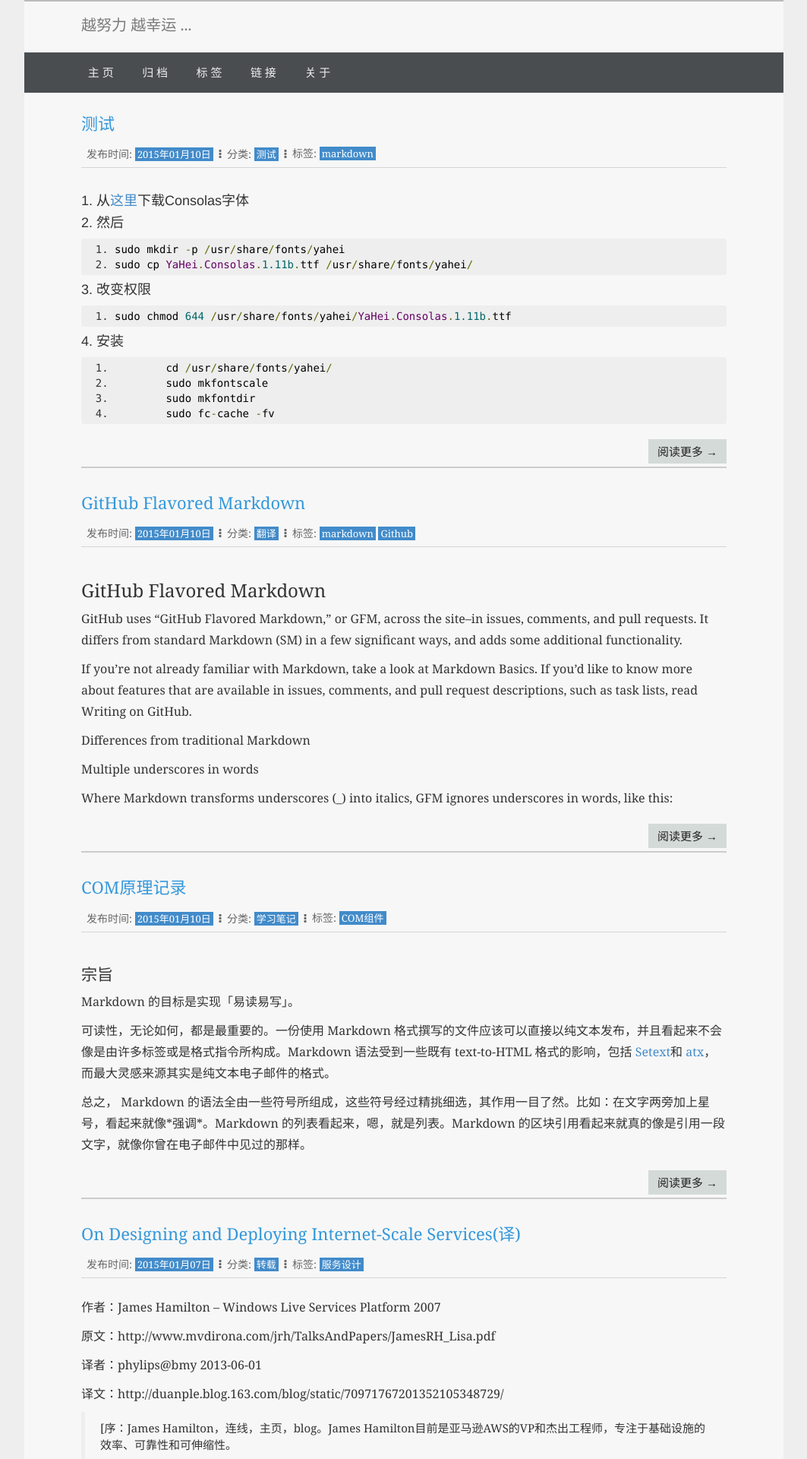
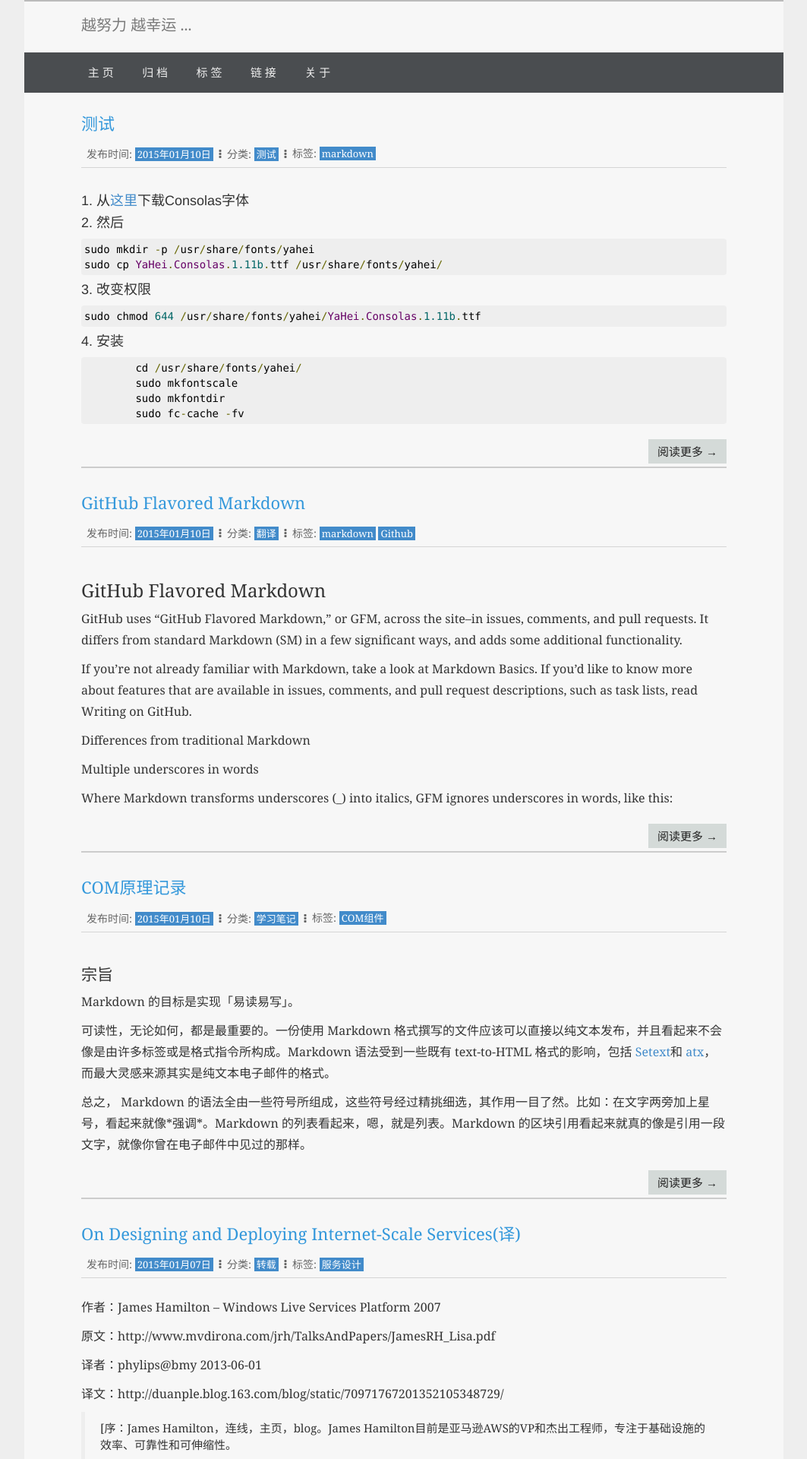
Before and after one commit to thinkerou/thinkerou, a Jekyll site: the page built from index.html, in a window 1280 px wide. Shown: the top 1920 px of the page at 76% size, without its empty margins (108-1171 px from the left). Built offline with Jekyll 4.4.1, drawn with Linux system fonts in a browser that asks for light colours; Markdown is read by kramdown in place of the engine named in the settings; the list of posts is cut into pages by our own code.

Commit message:
code-pretty

```diff
--- a/_layouts/default.html
+++ b/_layouts/default.html
@@ -53,7 +53,7 @@
     <script src="/static/google-code-prettify/prettify.js" type="text/javascript"></script>
     <script type="text/javascript">
         $(document).ready(function() {
-            $('pre').addClass('prettyprint linenums').attr('style', 'overflow:auto');
+            $('pre').addClass('prettyprint').attr('style', 'overflow:auto');
             prettyPrint();
         });
     </script>
--- a/static/google-code-prettify/prettify.css
+++ b/static/google-code-prettify/prettify.css
@@ -1 +1 @@
-.pln{color:#000}@media screen{.str{color:#080}.kwd{color:#008}.com{color:#800}.typ{color:#606}.lit{color:#066}.pun,.opn,.clo{color:#660}.tag{color:#008}.atn{color:#606}.atv{color:#080}.dec,.var{color:#606}.fun{color:red}}@media print,projection{.str{color:#060}.kwd{color:#006;font-weight:bold}.com{color:#600;font-style:italic}.typ{color:#404;font-weight:bold}.lit{color:#044}.pun,.opn,.clo{color:#440}.tag{color:#006;font-weight:bold}.atn{color:#404}.atv{color:#060}}pre.prettyprint{/*padding:2px;border:1px solid #888*/}ol.linenums{margin-top:0;margin-bottom:0}li.L0,li.L1,li.L2,li.L3,li.L5,li.L6,li.L7,li.L8{list-style-type:decimal;/*none*/}li.L1,li.L3,li.L5,li.L7,li.L9{background:#eee}
+.pln{color:#000}@media screen{.str{color:#080}.kwd{color:#008}.com{color:#800}.typ{color:#606}.lit{color:#066}.pun,.opn,.clo{color:#660}.tag{color:#008}.atn{color:#606}.atv{color:#080}.dec,.var{color:#606}.fun{color:red}}@media print,projection{.str{color:#060}.kwd{color:#006;font-weight:bold}.com{color:#600;font-style:italic}.typ{color:#404;font-weight:bold}.lit{color:#044}.pun,.opn,.clo{color:#440}.tag{color:#006;font-weight:bold}.atn{color:#404}.atv{color:#060}}pre.prettyprint{/*padding:2px;border:1px solid #888*/}ol.linenums{margin-top:0;margin-bottom:0}li.L0,li.L1,li.L2,li.L3,li.L5,li.L6,li.L7,li.L8{list-style-type:none}li.L1,li.L3,li.L5,li.L7,li.L9{background:#eee}
```
